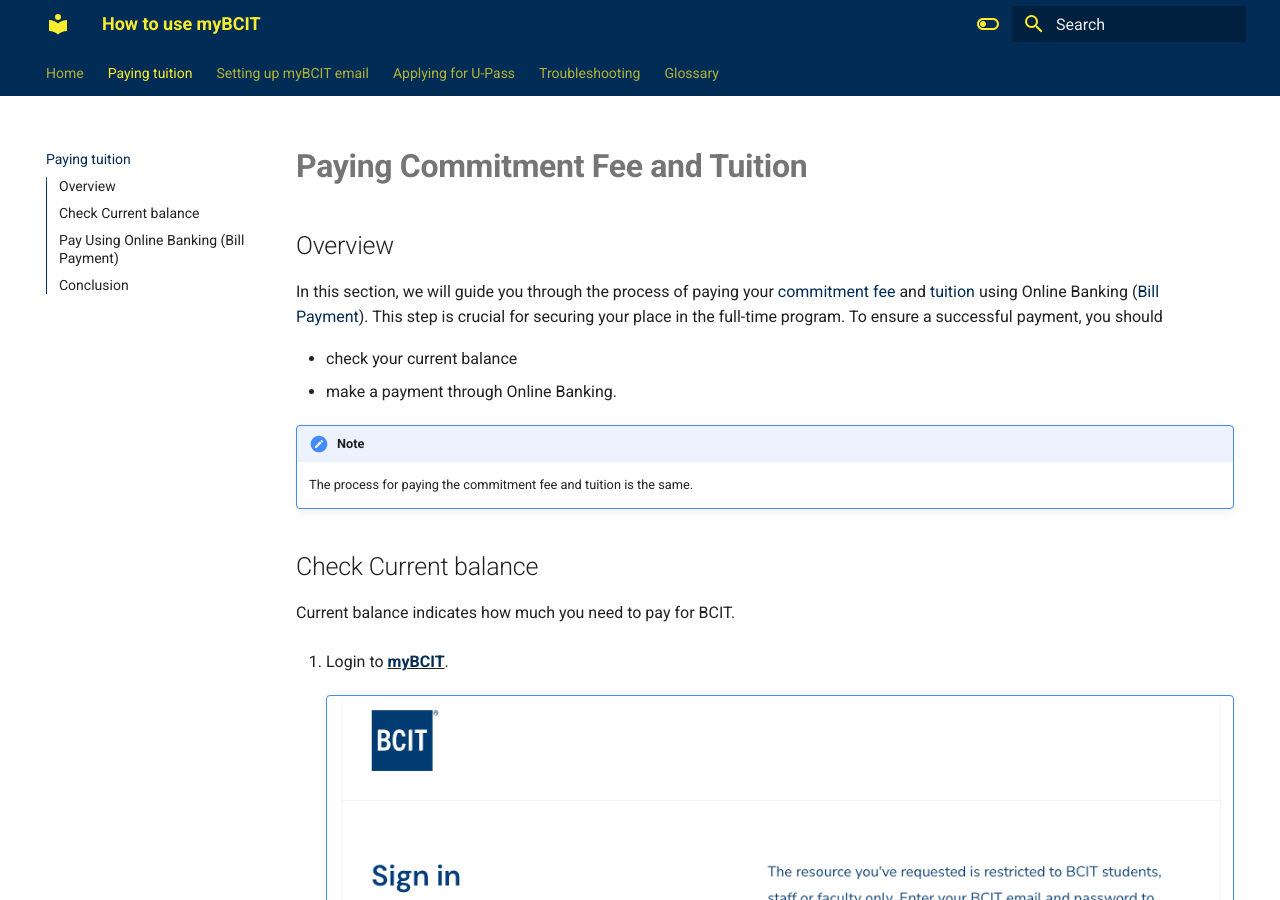
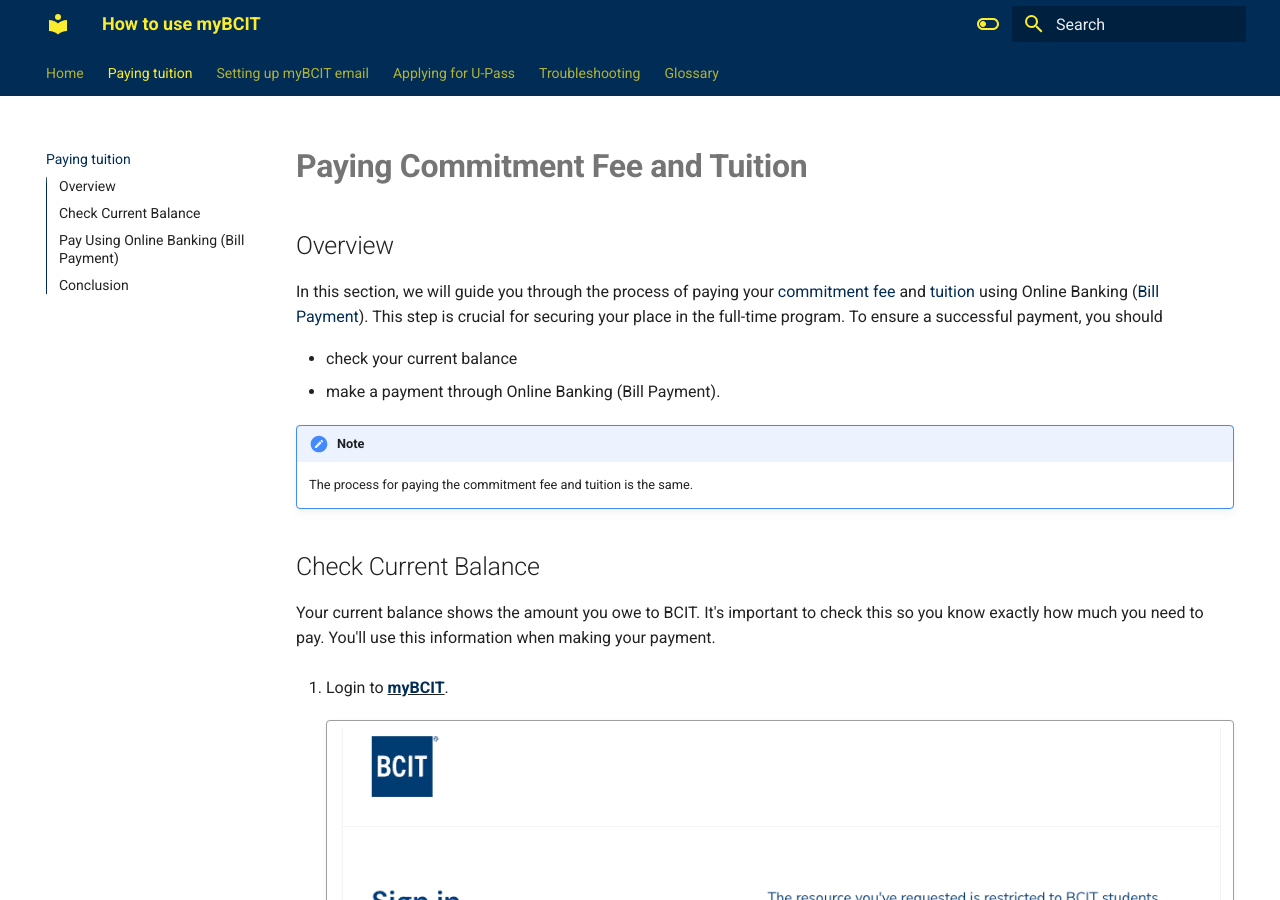
Before and after one commit to TatsunoriMarumo/myBCIT-Guide, an MkDocs documentation site: the page built from docs/paying-tuition.md, in a window 1280 px wide and 900 px high. Built offline with MkDocs 1.6.1 and Material for MkDocs 9.7.7, drawn with Linux system fonts in a browser that asks for light colours; nearby versions of some CDN libraries; comment, search, counter and statistics services are not loaded; some of the changed text lies outside the part shown.

Commit message:
Add more explanation

```diff
--- a/docs/paying-tuition.md
+++ b/docs/paying-tuition.md
@@ -4,18 +4,17 @@
 In this section, we will guide you through the process of paying your [commitment fee](glossary.md/#commitment-fee) and [tuition](glossary.md/#tuition) using Online Banking ([Bill Payment](glossary.md/#bill-payment)). This step is crucial for securing your place in the full-time program. To ensure a successful payment, you should
 
 - check your current balance
-- make a payment through Online Banking.
+- make a payment through Online Banking (Bill Payment).
 
 !!! Note
     The process for paying the commitment fee and tuition is the same.
 
-## Check Current balance
-
-Current balance indicates how much you need to pay for BCIT.
+## Check Current Balance
+Your current balance shows the amount you owe to BCIT. It's important to check this so you know exactly how much you need to pay. You'll use this information when making your payment.
 
 1. Login to **<u>[myBCIT](https://my.bcit.ca/)</u>**.
 
-    !!!Note ""
+    !!!Quote ""
         ![Image of login page](..\Assets\paying-tuition-image\login.png)
 
     !!!Note
@@ -24,45 +23,46 @@
 
 2. Click **Student Self Service**.
 
-    !!!Note ""
+    !!! Quote ""
         ![Image of Student Self Service](..\Assets\paying-tuition-image\student-selfservice.png)
 
 3. Click **Fee assessment, payment and receipts**.
 
-    !!! Note ""
+    !!! Quote ""
         ![Image of Fee assessment, payment, and receipts](..\Assets\paying-tuition-image\fee-assessment.png)
 
 4. Click **Pay tuition - all students**.
 
-    !!! Note ""
+    !!! Quote ""
         ![Image of Pay tuition - all students](..\Assets\paying-tuition-image\pay-tuition.png)
 
 5. Check **Current balance**.
 
-    Remember to enter the current balance in your online banking later.
-
-    !!! Note ""
+    !!! Quote ""
         ![Image of Current balance](..\Assets\paying-tuition-image\current-balance.png)
 
-    !!! Note
-        If the current balance is $.00, that means you have nothing to pay at the moment.
 
 ## Pay Using Online Banking (Bill Payment)
+After checking your current balance, you will make a payment using Online Banking.Online banking allows you to access your accounts and make various financial transactions on the Internet. If you want to pay in person or unable to pay, check [here]()
 
 >**These step 1 - 4 may be different order depending on your bank.**
 
 1. Login to your bank account.
 2. Add a new bill payee and search for "BCIT".
 3. Choose "BCIT - TUITION PAYMENTS" and enter your student ID as your [account number](.\glossary.md#account-number).
+
+    !!! Warning
+        do not choose bcit housing
+
 4. Enter the current Balance you checked and complete your payment.
 
-    <!-- if you do not like the indentation, in stead of tab, putting '>' in front of !!! would be another option -->
     !!!Note
         BCIT does **NOT** send any notification to confirm your payment. Make sure to keep the receipt from the bank in case something happens.
 
+
 5. Check if your current balance in myBCIT has successfully updated to **$.00**.
 
-    !!! Note ""
+    !!! Quote ""
         ![Image of Student Self Service](..\Assets\paying-tuition-image\current-balance-after.png)
     !!! Success
         To check your current balance, follow the steps 1 - 5 of **[Check Current Balance](#check-current-balance)**.
```
